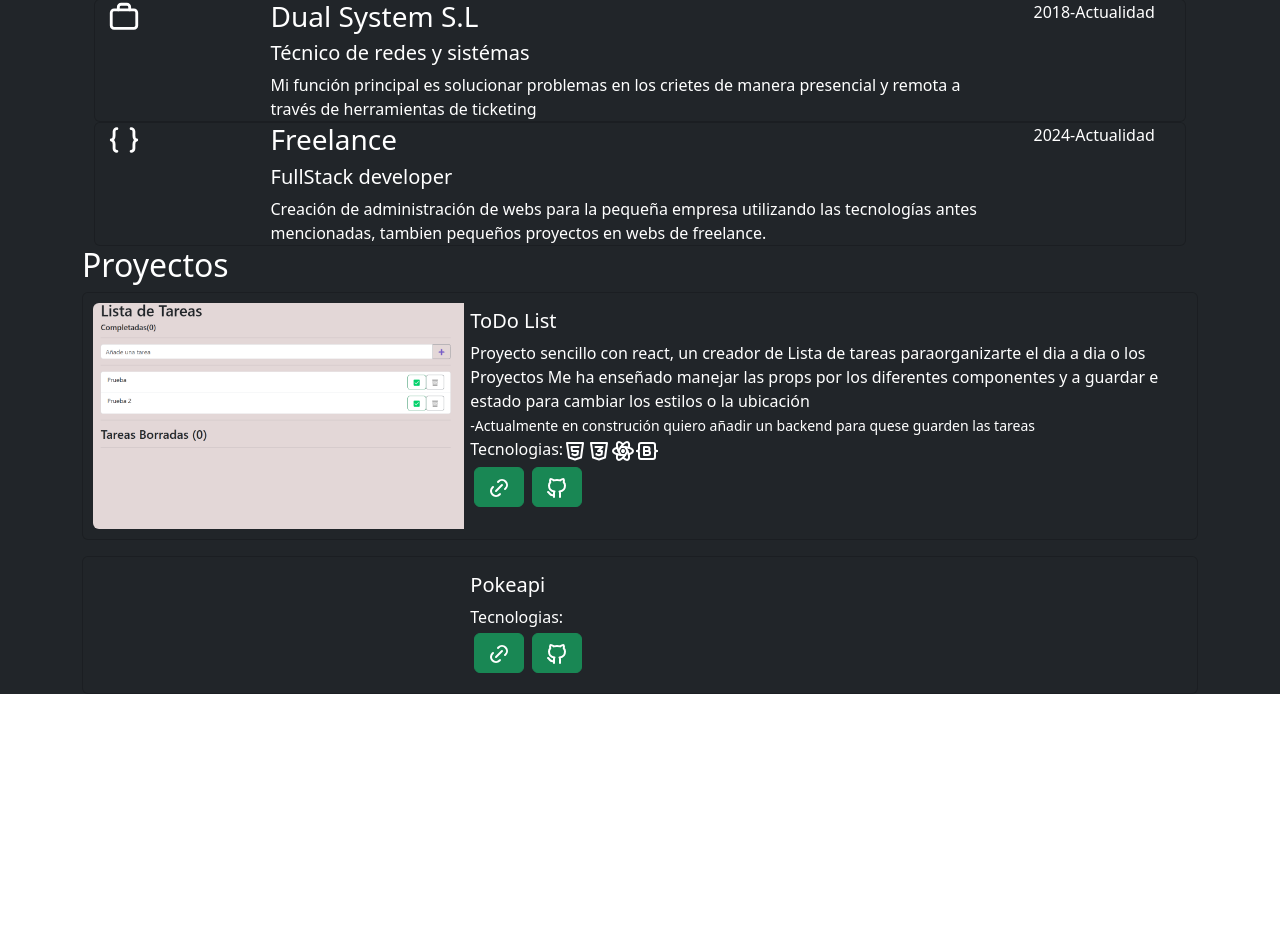
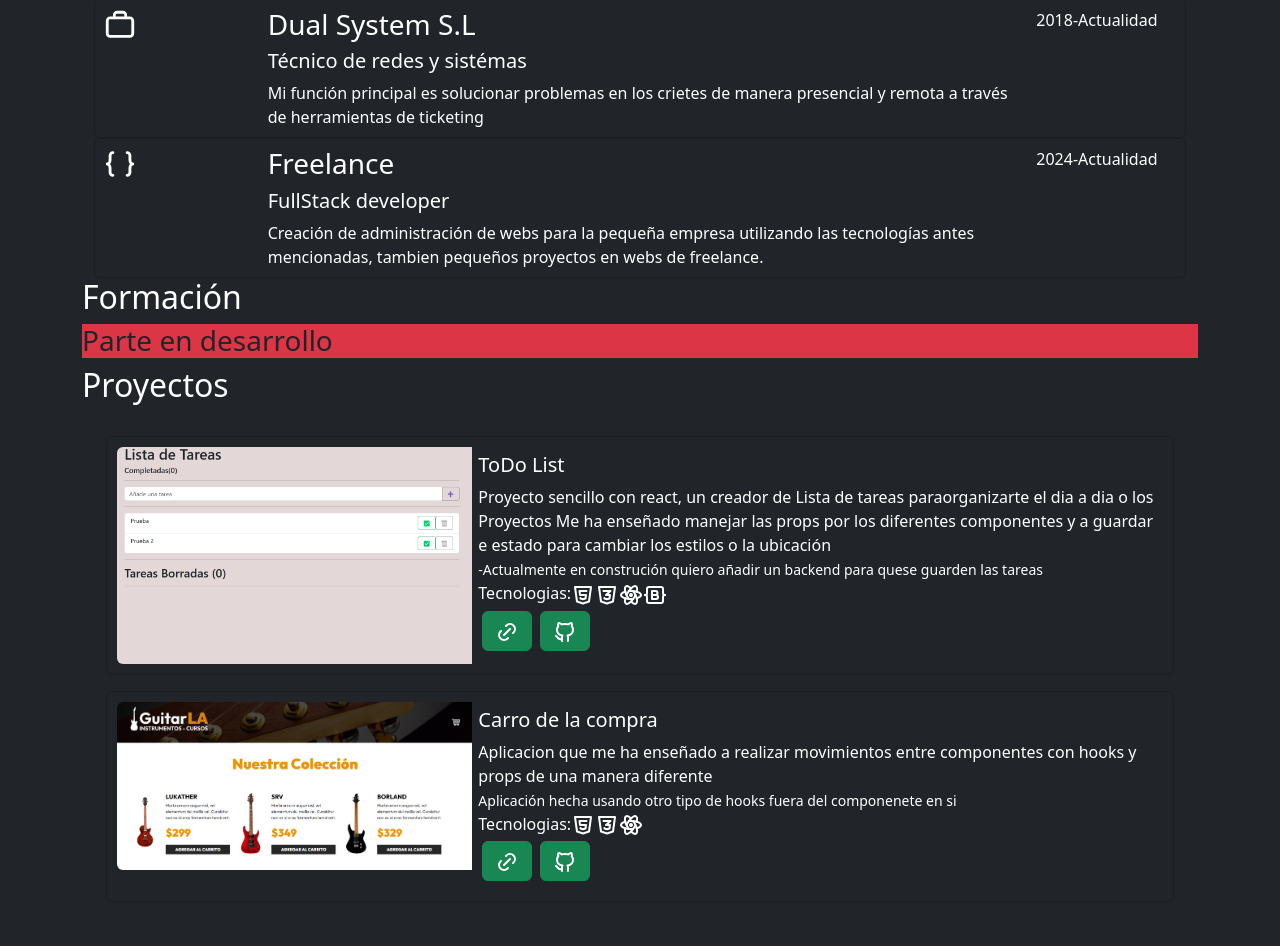
Before and after one commit to javierpelaez97/Portfolio, a React (Vite) app: page / in a window 1280 px wide. Shown: the part 674-1620 px from the top of the page. Before the commit the page ends 1384 px from the top, so only its background shows below. Built offline with nearby package versions, Linux system fonts and the light colour scheme.

Commit message:
Añadido otro proyecto a la base de datos y mejorado algun diseño

```diff
--- a/index.html
+++ b/index.html
@@ -1,5 +1,5 @@
 <!doctype html>
-<html lang="en">
+<html lang="es">
   <head>
     <meta charset="UTF-8" />
     <link rel="icon" type="image/svg+xml" href="/vite.svg" />
@@ -7,7 +7,7 @@
     <title>JavierPelaez.dev</title>
     <link href="https://cdn.jsdelivr.net/npm/bootstrap@5.3.3/dist/css/bootstrap.min.css" rel="stylesheet" integrity="sha384-QWTKZyjpPEjISv5WaRU9OFeRpok6YctnYmDr5pNlyT2bRjXh0JMhjY6hW+ALEwIH" crossorigin="anonymous">
   </head>
-  <body>
+  <body >
     <div id="root"></div>
     <script type="module" src="/src/main.jsx"></script>
     <script src="https://cdn.jsdelivr.net/npm/bootstrap@5.3.3/dist/js/bootstrap.bundle.min.js" integrity="sha384-YvpcrYf0tY3lHB60NNkmXc5s9fDVZLESaAA55NDzOxhy9GkcIdslK1eN7N6jIeHz" crossorigin="anonymous"></script>
--- a/src/App.jsx
+++ b/src/App.jsx
@@ -6,6 +6,7 @@ import Experience from './components/experience/Experience'
 import Projects from './components/projects/Projects'
 import {db} from './database/db.js'
 import { useState } from 'react'
+import Formation from './components/formation/Formation.jsx'
 
 function App() {
 
@@ -16,17 +17,34 @@ function App() {
   return (
 
     <>
-     <div className='bg-dark text-white min-vh-100'>
+    <main className='bg-dark text-white'>
+     <div className=' min-vh-100'>
       <div className='container layout'>
         <About></About>
         <hr />
         <Tecnologias></Tecnologias>
         <Experience></Experience>
+        <Formation></Formation>
         <Projects datos = {datos}></Projects>
       </div>
+     </div>
+    </main>
+    <footer className='bg-dark text-white '>
+      <div className='container text-center '>
+        <div className='row'>
+          <div className='col'>
 
+          </div>
+          <div className='col'>
+            <h3>Javier Pelaez 2025</h3>
 
-     </div>
+          </div>
+          <div className='col'>
+          </div>
+        </div>
+      </div>
+    </footer>
+
     </>
 
   )
--- a/src/components/About/About.jsx
+++ b/src/components/About/About.jsx
@@ -20,7 +20,7 @@ export default function About() {
         <div className="disposicion col ">
           <div >
             <h1>Javier Pelaez Giménez</h1>
-            <h2>Programador web FullStack</h2>
+            <h2>Programador web FullStack Junior</h2>
             <div className="disposicion">
               <svg
                 xmlns="http://www.w3.org/2000/svg"
@@ -96,7 +96,7 @@ export default function About() {
       </div>
       <div className="container">
         <h2>Sobre mí</h2>
-        <p>Soy desarrollador Full Stack, actualmente trabajo en un ámbito relacionado con las tecnologías, actualmente estoy enfocado en seguir creciendo como programador y con muchas ganas de poder utilizar mis habilidades y conocimientos.</p>
+        <p>Soy desarrollador Full Stack Junior, actualmente trabajo en un ámbito relacionado con las tecnologías,hace 2 años empecé mi aventura en la programación estoy enfocado en seguir creciendo como programador y con muchas ganas de poder utilizar mis habilidades y conocimientos.</p>
 
       </div>
     </>
--- a/src/components/experience/Experience.jsx
+++ b/src/components/experience/Experience.jsx
@@ -7,7 +7,7 @@ export default function Experience(){
         <div className="container">
 
          <h2>Experiencia</h2>
-         <div className="container card text-bg-dark ">
+         <div className="container card text-bg-dark p-2">
             <div className="row ">
                 <div className="col-sm">
 
@@ -29,7 +29,7 @@ export default function Experience(){
             </div>
 
          </div>
-         <div className="container card text-bg-dark">
+         <div className="container card text-bg-dark p-2">
             <div className="row">
                 <div className="col-sm">
                 <svg xmlns="http://www.w3.org/2000/svg" viewBox="0 0 24 24" fill="none" stroke="currentColor" stroke-linecap="round" stroke-linejoin="round" width="34" height="34" stroke-width="2">
--- a/src/components/formation/Formation.jsx
+++ b/src/components/formation/Formation.jsx
@@ -0,0 +1,13 @@
+
+
+export default function Formation(){
+
+    return(
+        <>
+            <div>
+                <h2>Formación</h2>
+                <h3 className="bg-danger text-dark">Parte en desarrollo</h3>
+            </div>
+        </>
+    )
+}
--- a/src/components/projects/Projects.jsx
+++ b/src/components/projects/Projects.jsx
@@ -8,7 +8,7 @@ export default function Projects ({datos}){
     return(
     <>
     <h2>Proyectos</h2>
-    <div>
+    <div className="p-4">
         {datos.map((x)=>(
 
              <CardProject key={x.id} datos={x}></CardProject>
--- a/src/database/db.js
+++ b/src/database/db.js
@@ -18,15 +18,18 @@ export const db = [
   },
   {
     id: 2,
-    name: "Pokeapi",
+    name: "Carro de la compra",
     descripcion:
-      "",
+      " Aplicacion que me ha enseñado a realizar movimientos entre componentes con hooks y props de una manera diferente ",
     disclaimer:
-      "",
-    imagen: "",
-    enlace: "",
-    git: "",
+      "Aplicación hecha usando otro tipo de hooks fuera del componenete en si",
+    imagen: "../../../../public/img/Carro-de-la-compra.png",
+    enlace: "https://carro-de-la-compra.vercel.app/",
+    git: "https://github.com/javierpelaez97/Carro-de-la-compra",
     tecnologias: [
+      "../../../../public/svg/html.svg",
+      "../../../../public/svg/css.svg",
+      "../../../../public/svg/React.svg"
 
     ],
   },
```
Also changed, not shown: public/img/Carro-de-la-compra.png (added).
